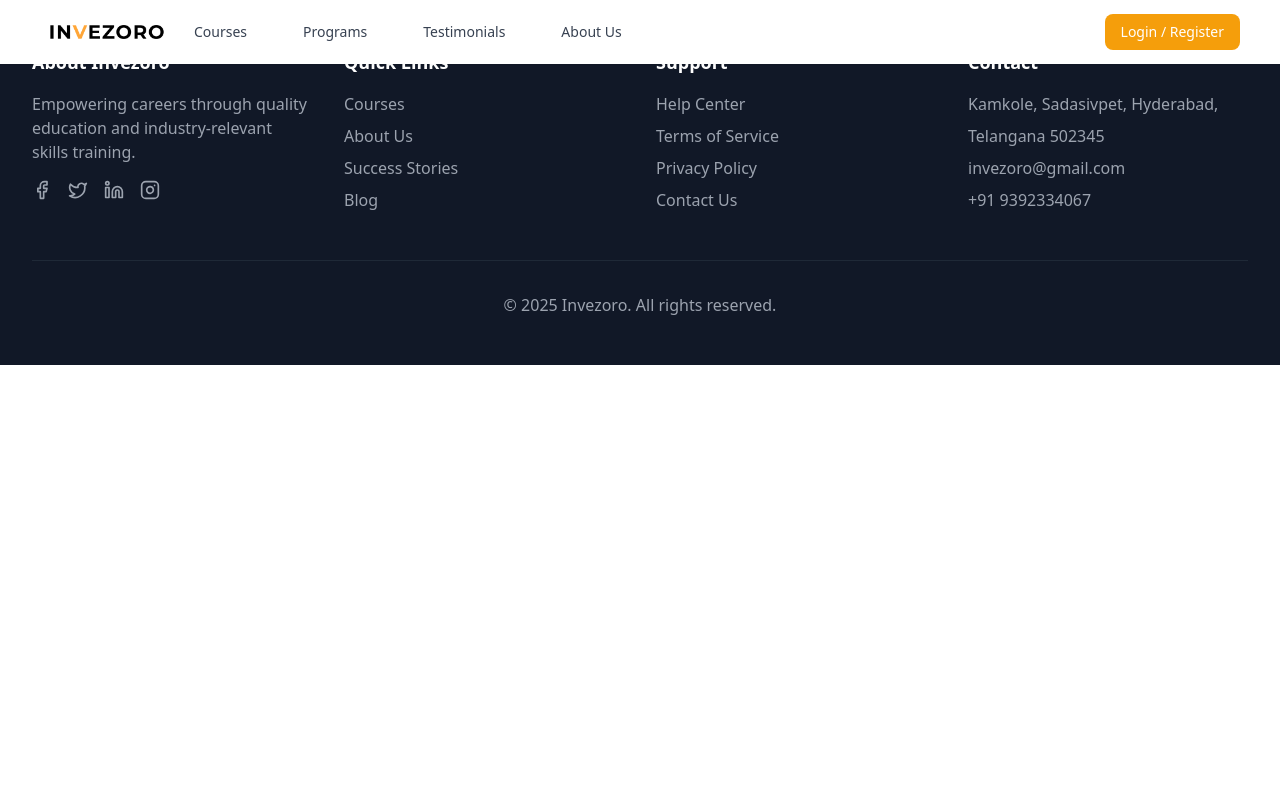
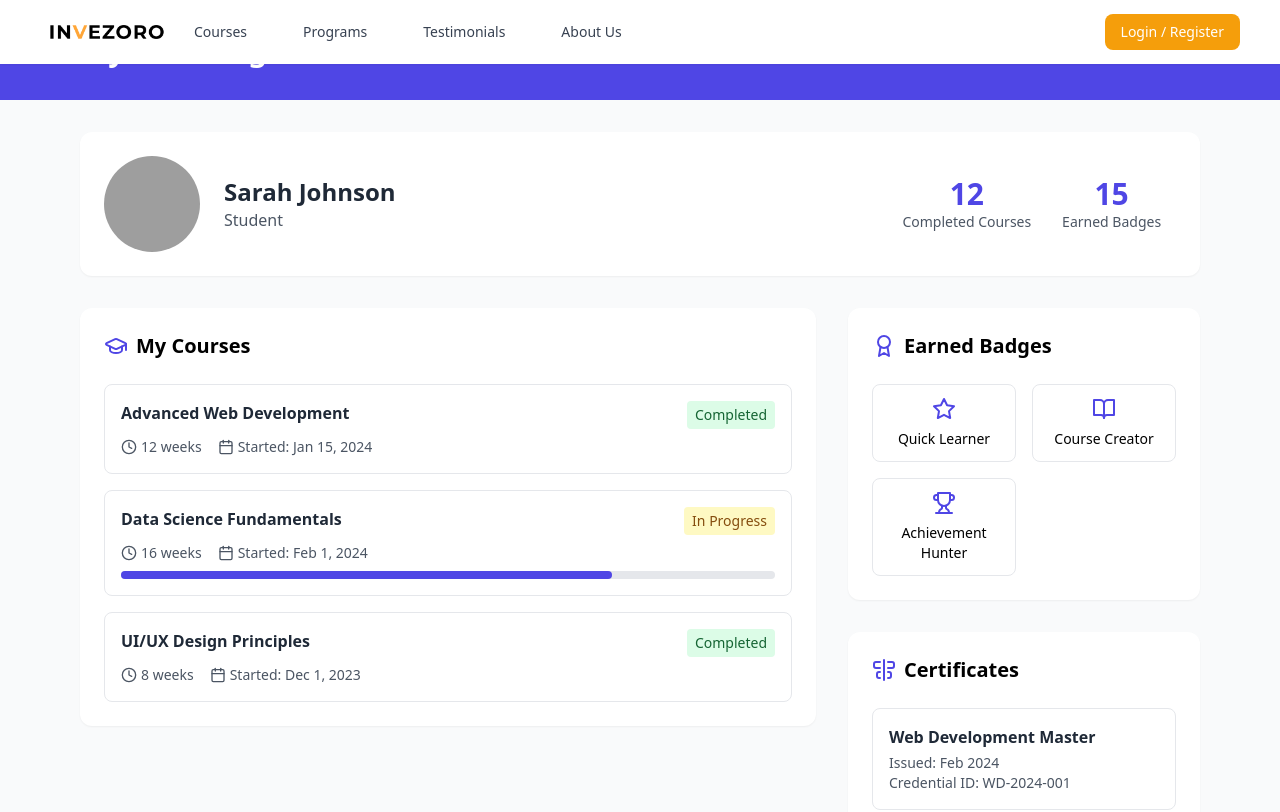
Before and after one commit to AkashReddy2003/Invezoro_test_1, a React (Vite) app: page /profile in a window 1280 px wide. Shown: the top 812 px of the page. Built offline with nearby package versions, Linux system fonts and the light colour scheme; grey boxes are pictures that could not be loaded.

Commit message:
latest changes

```diff
--- a/src/App.tsx
+++ b/src/App.tsx
@@ -14,6 +14,8 @@ import CoursesPage from './pages/CoursesPage';
 import About from './pages/About';
 import Become from './components/Become';
 import TechGaints from './components/TechGaints';
+import MyCoursePage from './pages/MyCoursePage';
+import ProfilePage from './pages/ProfilePage';
 function HomePage() {
   return (
     <>
@@ -41,6 +43,8 @@ function App() {
           <Route path="/" element={<HomePage />} />
           <Route path="/courses" element={<CoursesPage />} />
           <Route path="/about" element={<About/>} />
+          <Route path="/mycourses" element={<MyCoursePage/>} />
+          <Route path="/profile" element={<ProfilePage/>} />
         </Routes>
         <Footer />
       </div>
--- /dev/null
+++ b/src/components/CourseCard.tsx
@@ -0,0 +1,59 @@
+import React, { useEffect } from 'react';
+import { DivideIcon as LucideIcon } from 'lucide-react';
+import { courses } from '../pages/CoursesPage';
+import { Icon } from '@mui/material';
+
+
+
+const CourseCard = ({course}) => {
+  useEffect(()=>{
+    console.log(course)
+  })
+  let cours=courses.find(c => c.title == course.course);
+  console.log(cours)
+  return (
+
+    <>
+    {cours?
+    <div className={`relative rounded-2xl p-8  bg-white  shadow-2xl rounded-xl m-10`}>
+    <img
+              src={cours?.image}
+              alt={cours?.title}
+              className="w-full  object-cover"
+            />
+    {/* Header */}
+    <div className="flex items-center mb-5 mt-10">
+
+
+      <div className={`p-3 rounded-xl bg-white/5
+      `}>
+
+        <Icon className={`w-8 h-8 transition-colors duration-500 text-black group-hover:text-black
+        `} />
+      </div>
+      <div className="ml-0">
+        <h3 className="text-2xl font-bold text-black">{cours?.title}</h3>
+        <p className="text-black">{cours?.description.Foundation}</p>
+
+      </div>
+
+    </div>
+
+
+    {/* Level Badge */}
+    <span className={`inline-block px-4 py-1.5 rounded-full text-sm font-medium transition-all duration-500 mb-8`}>
+
+    </span>
+
+
+
+
+
+  </div>
+    :""}
+
+    </>
+  );
+};
+
+export default CourseCard;
--- a/src/components/Navbar.tsx
+++ b/src/components/Navbar.tsx
@@ -81,6 +81,19 @@ const Navbar = () => {
                 {item.name}
               </a>
             ))}
+             {user.email?<a
+
+
+                href="/profile"
+
+                className={`${
+
+                     'text-gray-700 hover:text-amber-500'
+                } px-3 py-2 text-sm font-medium transition-colors duration-200`}
+              >
+                My Profile
+              </a>:""}
+
             {!user.email?
           <button onClick={()=>setOpen(true)} className="bg-amber-500 text-white px-4 py-2 rounded-lg text-sm font-medium hover:bg-indigo-500 transition-colors duration-200 absolute right-10">
           Login / Register
--- a/src/context/Context.jsx
+++ b/src/context/Context.jsx
@@ -209,7 +209,7 @@ const ContextProvider = ({ children }) => {
         }
         //rzp_test_9nywBJKghDrpUL
         const options = {
-            key: 'rzp_live_ONIjVW5D1RX92l',
+            key: 'rzp_test_OeaUtHmwCrdWIA',
             amount: amount * 100,
             currency: 'INR',
             name: "INVEZORO",
@@ -260,7 +260,7 @@ const ContextProvider = ({ children }) => {
 
     const paymentFetch = async (a) => {
         const payid=a;
-    const razorpay = new Razorpay({ key_id: "rzp_live_ONIjVW5D1RX92l", key_secret:"e5XXqbrzgMyiumm1AgSpqDrG" });
+    const razorpay = new Razorpay({ key_id: "rzp_test_OeaUtHmwCrdWIA", key_secret:"CBXZNhTQ4T9r5QUiAmZKLKdz" });
     console.log(a)
     try{
       const payment=await razorpay.payments.fetch(payid);
--- /dev/null
+++ b/src/pages/MyCoursePage.jsx
@@ -0,0 +1,24 @@
+import React, { useContext, useEffect, useState } from 'react'
+import { Context } from '../context/Context'
+import { motion } from 'framer-motion';
+import { courses } from '../data/cources';
+import CourseCard from '../components/CourseCard';
+export default function MyCoursePage() {
+    const {user}=useContext(Context);
+    const [selectedCourse, setSelectedCourse] = useState({});
+    useEffect(()=>{
+        console.log(user)
+    })
+  return (
+    <div>
+      <div className="lg:col-span-1 space-y-4">
+            <h2 className="text-2xl font-bold text-gray-900 mb-6">Available Courses</h2>
+            <div className="mt-16 grid grid-cols-1 gap-8 md:grid-cols-2 lg:grid-cols-3">
+            {user.email?user.courses.map((course) => (
+              <CourseCard course={course} />
+            )):""}
+          </div>
+          </div>
+    </div>
+  )
+}
--- /dev/null
+++ b/src/pages/ProfilePage.jsx
@@ -0,0 +1,190 @@
+import React from 'react';
+import { GraduationCap, Award, AlignCenterVertical as Certificate, BookOpen, Clock, Calendar, Star, Trophy } from 'lucide-react';
+
+function ProfilePage() {
+  // Mock data - in a real app this would come from your backend
+  const user = {
+    name: "Sarah Johnson",
+    role: "Student",
+    avatar: "https://images.unsplash.com/photo-1494790108377-be9c29b29330?auto=format&fit=crop&q=80&w=150&h=150",
+    completedCourses: 12,
+    inProgressCourses: 3,
+    totalCertificates: 8,
+    badges: 15
+  };
+
+  const courses = [
+    {
+      id: 1,
+      title: "Advanced Web Development",
+      progress: 100,
+      completed: true,
+      duration: "12 weeks",
+      startDate: "Jan 15, 2024"
+    },
+    {
+      id: 2,
+      title: "Data Science Fundamentals",
+      progress: 75,
+      completed: false,
+      duration: "16 weeks",
+      startDate: "Feb 1, 2024"
+    },
+    {
+      id: 3,
+      title: "UI/UX Design Principles",
+      progress: 100,
+      completed: true,
+      duration: "8 weeks",
+      startDate: "Dec 1, 2023"
+    }
+  ];
+
+  const badges = [
+    { id: 1, name: "Quick Learner", icon: <Star className="w-6 h-6" /> },
+    { id: 2, name: "Course Creator", icon: <BookOpen className="w-6 h-6" /> },
+    { id: 3, name: "Achievement Hunter", icon: <Trophy className="w-6 h-6" /> }
+  ];
+
+  const certificates = [
+    {
+      id: 1,
+      name: "Web Development Master",
+      issueDate: "Feb 2024",
+      credential: "WD-2024-001"
+    },
+    {
+      id: 2,
+      name: "Data Science Specialist",
+      issueDate: "Jan 2024",
+      credential: "DS-2024-045"
+    }
+  ];
+
+  return (
+    <div className="min-h-screen bg-gray-50">
+      {/* Header */}
+      <div className="bg-indigo-600 text-white py-8">
+        <div className="max-w-6xl mx-auto px-4">
+          <h1 className="text-3xl font-bold">My Learning Dashboard</h1>
+        </div>
+      </div>
+
+      <div className="max-w-6xl mx-auto px-4 py-8">
+        {/* Profile Section */}
+        <div className="bg-white rounded-xl shadow-sm p-6 mb-8">
+          <div className="flex items-center gap-6">
+            <img
+              src={user.avatar}
+              alt={user.name}
+              className="w-24 h-24 rounded-full object-cover"
+            />
+            <div>
+              <h2 className="text-2xl font-bold text-gray-800">{user.name}</h2>
+              <p className="text-gray-600">{user.role}</p>
+            </div>
+            <div className="ml-auto grid grid-cols-2 gap-4">
+              <div className="text-center">
+                <div className="text-3xl font-bold text-indigo-600">{user.completedCourses}</div>
+                <div className="text-sm text-gray-600">Completed Courses</div>
+              </div>
+              <div className="text-center">
+                <div className="text-3xl font-bold text-indigo-600">{user.badges}</div>
+                <div className="text-sm text-gray-600">Earned Badges</div>
+              </div>
+            </div>
+          </div>
+        </div>
+
+        <div className="grid grid-cols-1 lg:grid-cols-3 gap-8">
+          {/* Courses Section */}
+          <div className="lg:col-span-2">
+            <div className="bg-white rounded-xl shadow-sm p-6">
+              <div className="flex items-center justify-between mb-6">
+                <h3 className="text-xl font-semibold flex items-center gap-2">
+                  <GraduationCap className="text-indigo-600" />
+                  My Courses
+                </h3>
+              </div>
+              <div className="space-y-4">
+                {courses.map(course => (
+                  <div key={course.id} className="border rounded-lg p-4">
+                    <div className="flex justify-between items-start mb-2">
+                      <h4 className="font-semibold text-gray-800">{course.title}</h4>
+                      <span className={`px-2 py-1 rounded text-sm ${
+                        course.completed
+                          ? 'bg-green-100 text-green-800'
+                          : 'bg-yellow-100 text-yellow-800'
+                      }`}>
+                        {course.completed ? 'Completed' : 'In Progress'}
+                      </span>
+                    </div>
+                    <div className="flex items-center gap-4 text-sm text-gray-600">
+                      <span className="flex items-center gap-1">
+                        <Clock className="w-4 h-4" />
+                        {course.duration}
+                      </span>
+                      <span className="flex items-center gap-1">
+                        <Calendar className="w-4 h-4" />
+                        Started: {course.startDate}
+                      </span>
+                    </div>
+                    {!course.completed && (
+                      <div className="mt-2">
+                        <div className="w-full bg-gray-200 rounded-full h-2">
+                          <div
+                            className="bg-indigo-600 h-2 rounded-full"
+                            style={{ width: `${course.progress}%` }}
+                          ></div>
+                        </div>
+                      </div>
+                    )}
+                  </div>
+                ))}
+              </div>
+            </div>
+          </div>
+
+          <div className="space-y-8">
+            {/* Badges Section */}
+            <div className="bg-white rounded-xl shadow-sm p-6">
+              <div className="flex items-center gap-2 mb-6">
+                <Award className="text-indigo-600" />
+                <h3 className="text-xl font-semibold">Earned Badges</h3>
+              </div>
+              <div className="grid grid-cols-2 gap-4">
+                {badges.map(badge => (
+                  <div key={badge.id} className="flex flex-col items-center p-3 border rounded-lg">
+                    <div className="text-indigo-600 mb-2">{badge.icon}</div>
+                    <span className="text-sm text-center font-medium">{badge.name}</span>
+                  </div>
+                ))}
+              </div>
+            </div>
+
+            {/* Certificates Section */}
+            <div className="bg-white rounded-xl shadow-sm p-6">
+              <div className="flex items-center gap-2 mb-6">
+                <Certificate className="text-indigo-600" />
+                <h3 className="text-xl font-semibold">Certificates</h3>
+              </div>
+              <div className="space-y-4">
+                {certificates.map(cert => (
+                  <div key={cert.id} className="border rounded-lg p-4">
+                    <h4 className="font-semibold text-gray-800">{cert.name}</h4>
+                    <div className="text-sm text-gray-600 mt-1">
+                      <p>Issued: {cert.issueDate}</p>
+                      <p>Credential ID: {cert.credential}</p>
+                    </div>
+                  </div>
+                ))}
+              </div>
+            </div>
+          </div>
+        </div>
+      </div>
+    </div>
+  );
+}
+
+export default ProfilePage;
```
Also changed, not shown: src/pages/CoursesPage.tsx (+8 -8 lines).
